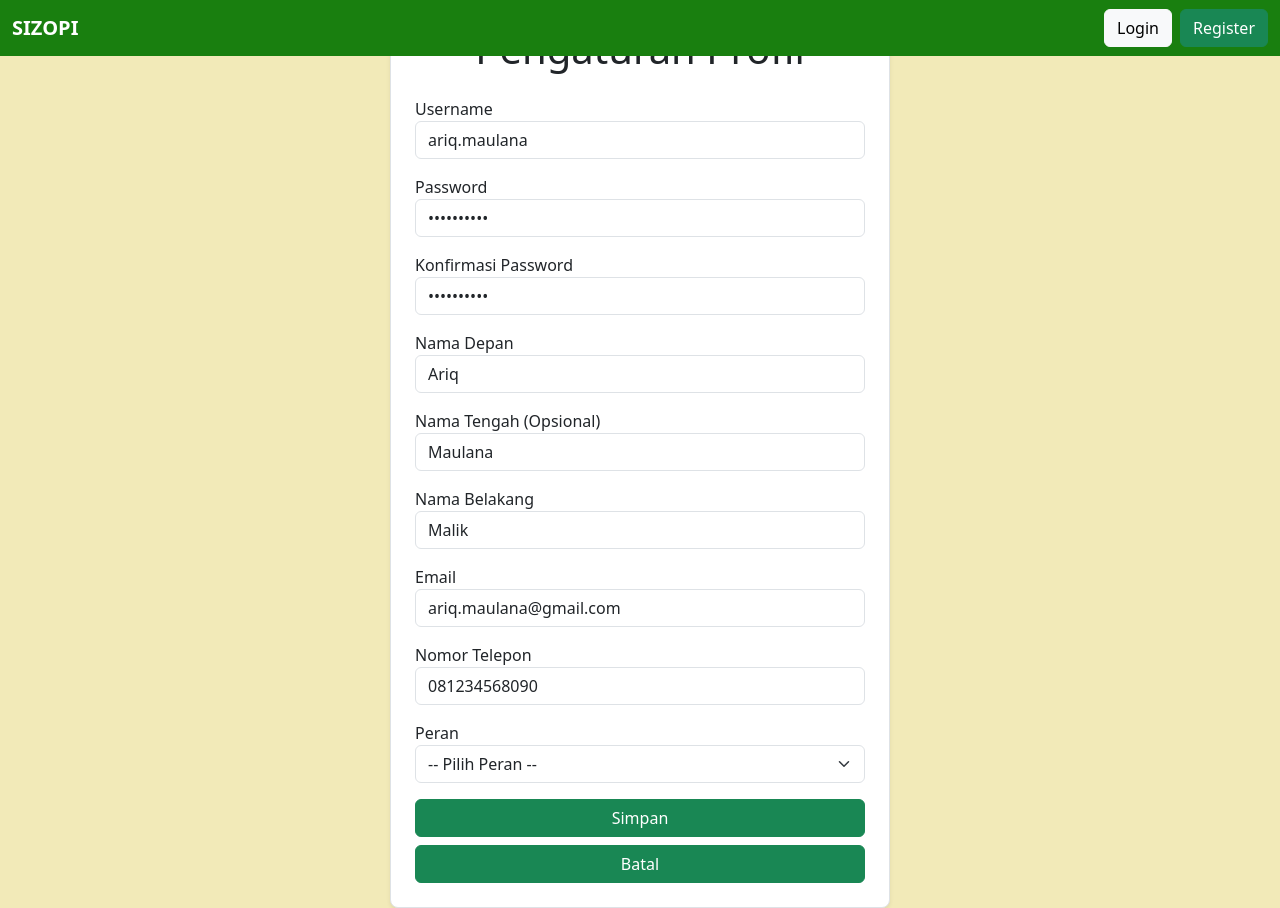
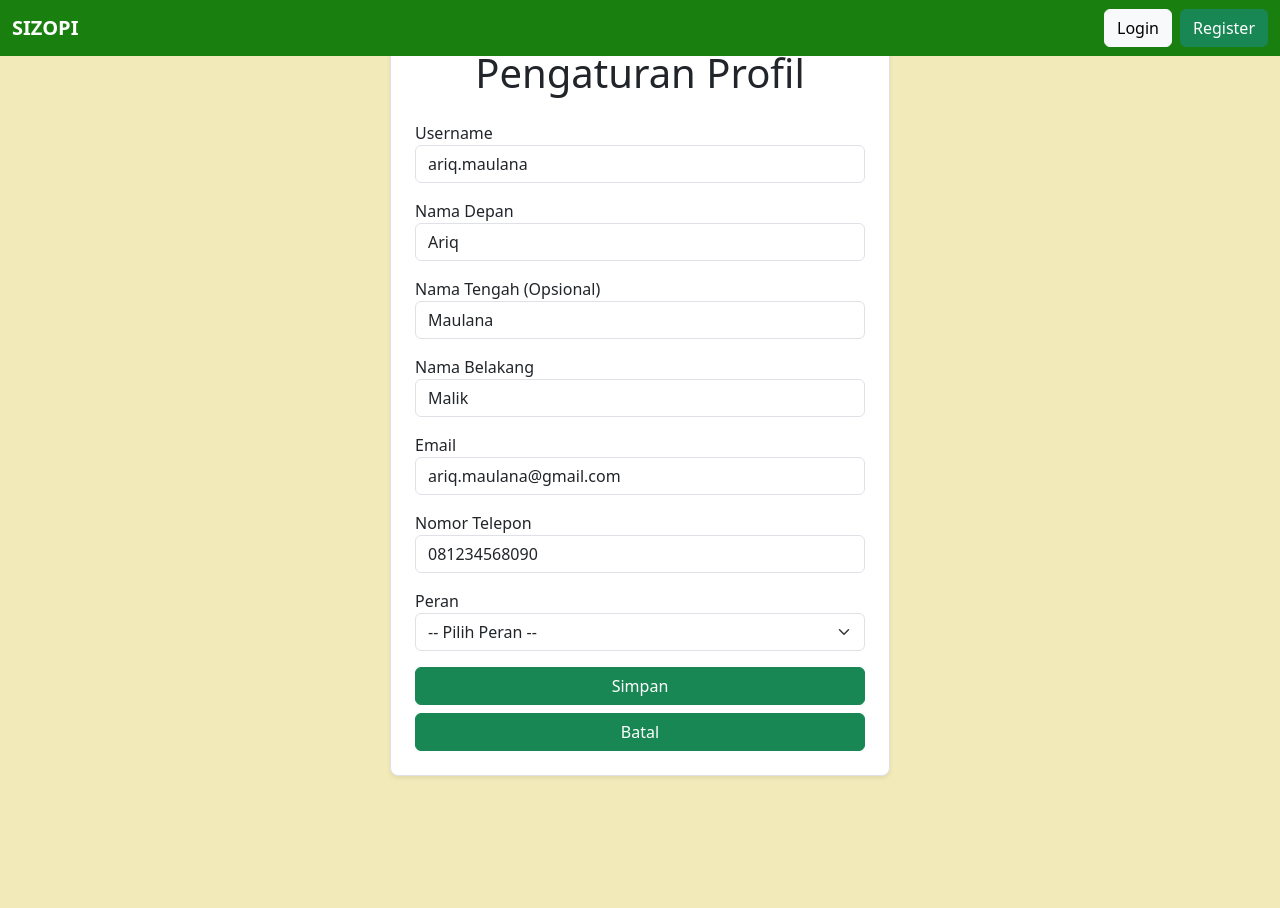
Before and after one commit to Basdat-C02/sizopi, a Django app: template authentication/templates/edit_profile/staf.html in a window 1280 px wide. After the commit the page ends 777 px from the top, so only its background shows below. Run offline with Django 5.2, Linux system fonts and the light colour scheme; the template is opened without the code that fills it, so the values that code supplies are empty.

Commit message:
refactor: modified templates

```diff
--- a/authentication/templates/edit_profile/staf.html
+++ b/authentication/templates/edit_profile/staf.html
@@ -12,14 +12,6 @@
             <div class="mb-3">
                 <label>Username</label>
                 <input type="text" name="username" value="ariq.maulana" class="form-control" required>
-            </div>
-            <div class="mb-3">
-                <label>Password</label>
-                <input type="password" name="password" value="**********" class="form-control" required>
-            </div>
-            <div class="mb-3">
-                <label>Konfirmasi Password</label>
-                <input type="password" name="confirm_password" value="**********" class="form-control" required>
             </div>
             <div class="mb-3">
                 <label>Nama Depan</label>
```
Also changed, not shown: authentication/templates/edit_profile/dokter_hewan.html (+0 -8 lines), authentication/templates/edit_profile/pengunjung.html (+0 -8 lines).
